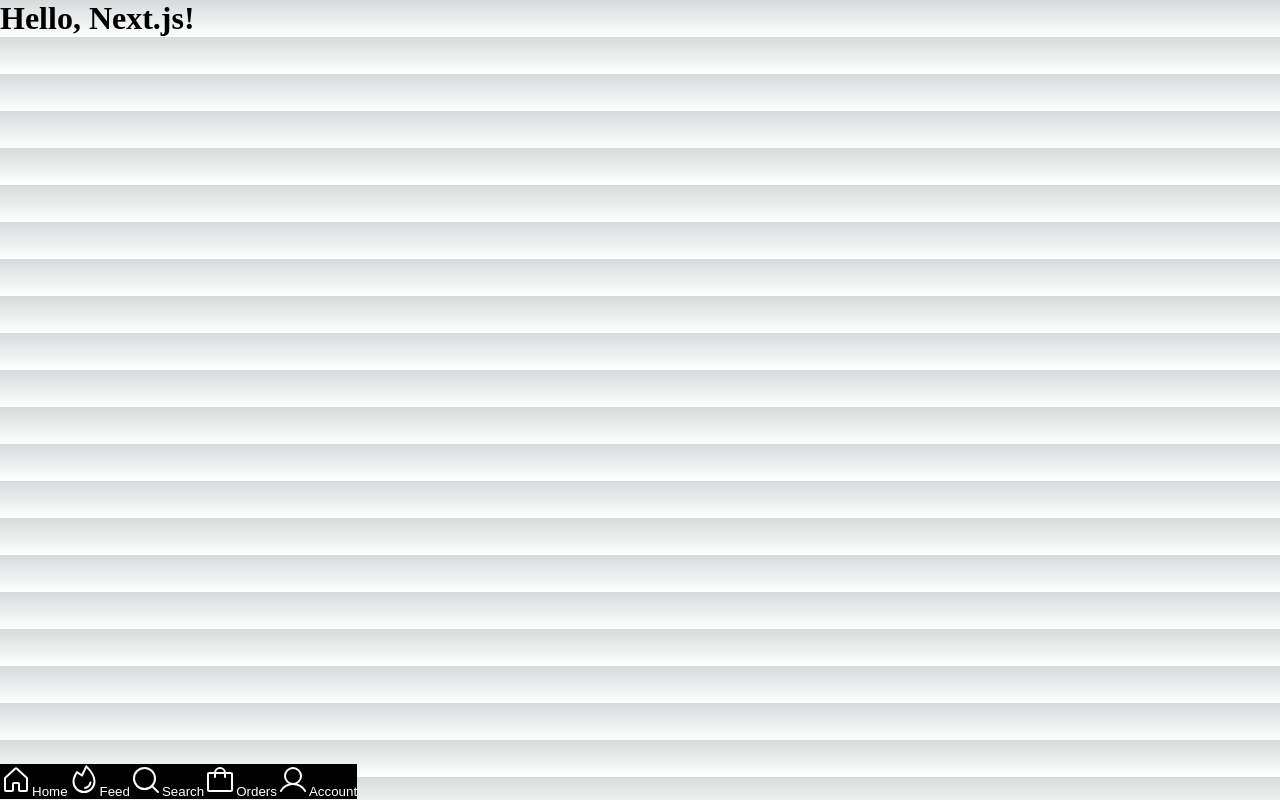
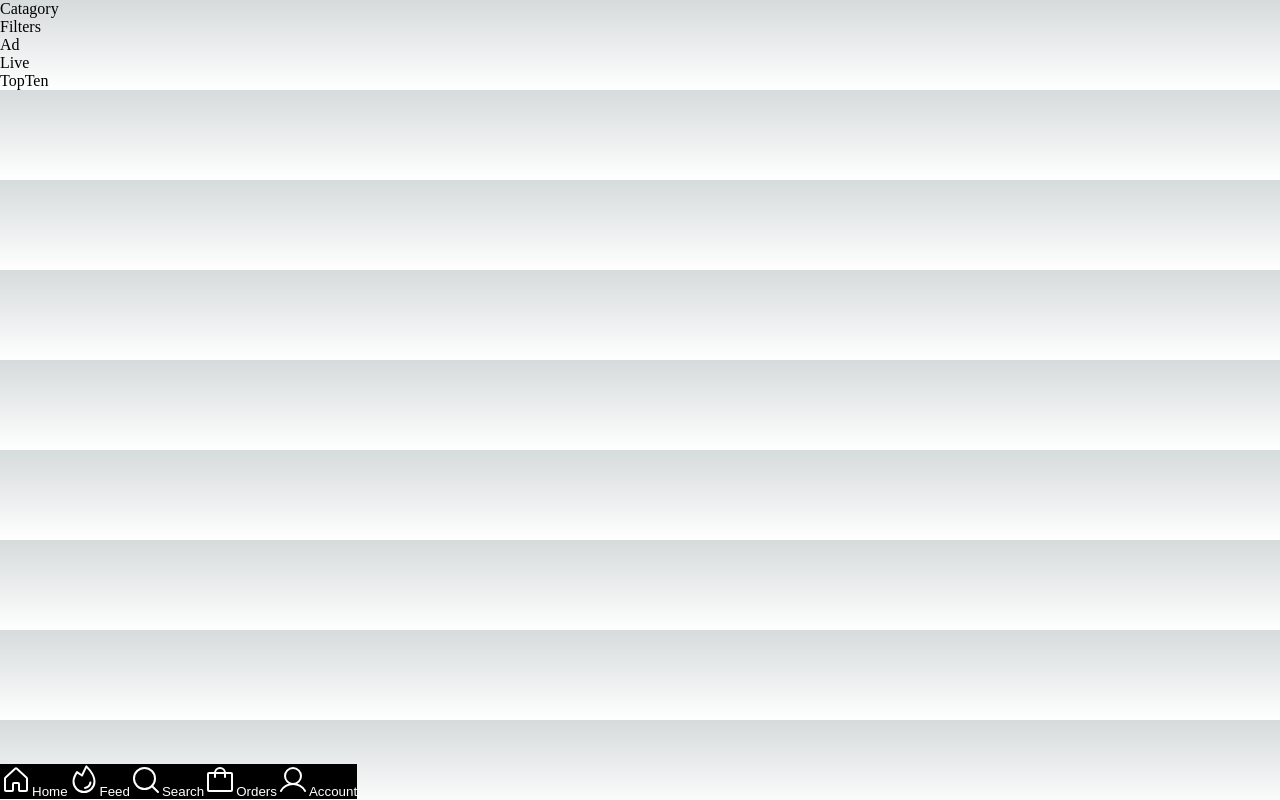
Before and after one commit to nw2023hackers/shopalive, a Next.js app in the folder frontend/: page /home in a window 1280 px wide. Built offline with nearby package versions, Linux system fonts and the light colour scheme.

Commit message:
Update page.js

```diff
--- a/frontend/src/app/home/page.js
+++ b/frontend/src/app/home/page.js
@@ -1,3 +1,18 @@
+"use client";
+import Catagory from "../components/home/Catagory";
+import Filters from "../components/home/Filters";
+import Ad from "../components/home/Ad";
+import Live from "../components/home/Live";
+import TopTen from "../components/home/TopTen";
+
 export default function Page() {
-    return <h1>Hello, Next.js!</h1>;
-  }
+  return (
+    <div>
+      <Catagory />
+      <Filters />
+      <Ad />
+      <Live />
+      <TopTen />
+    </div>
+  );
+}
```
